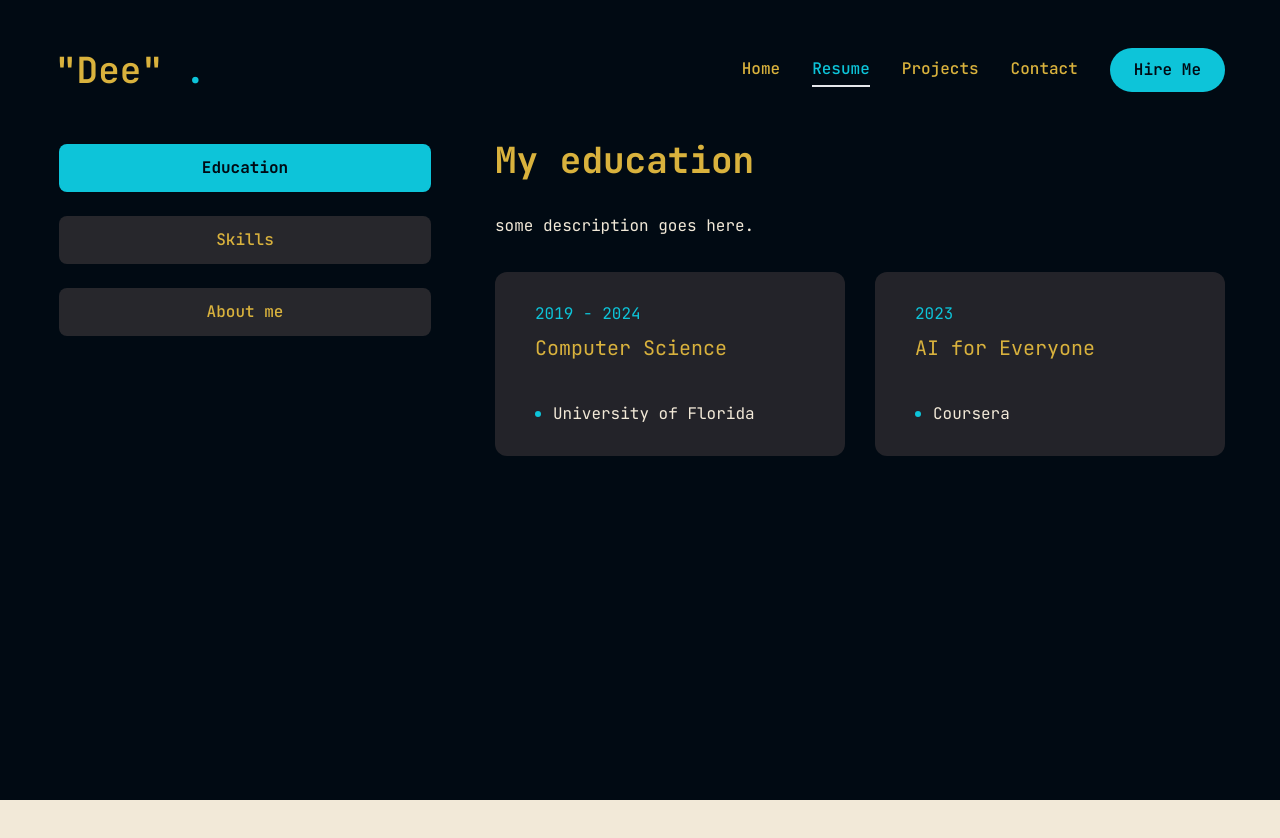
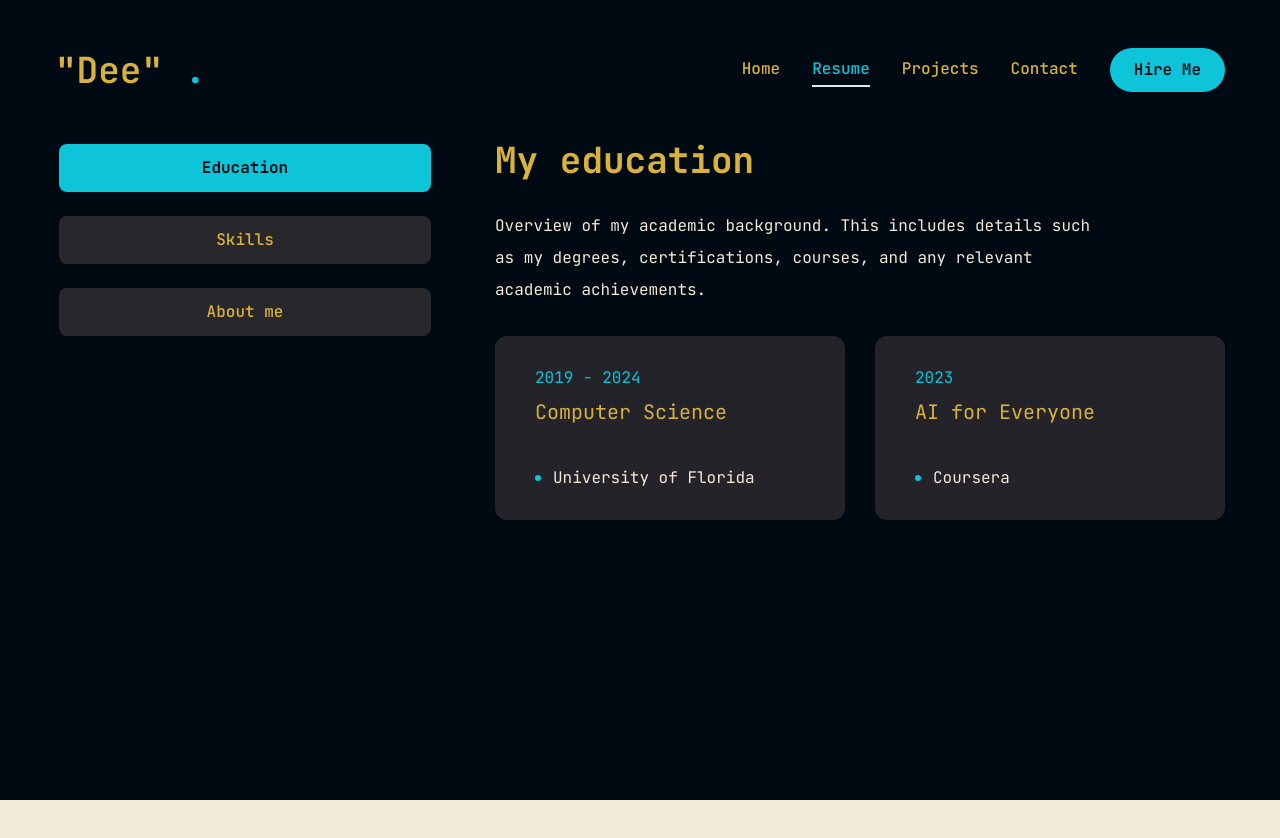
Before and after one commit to Dapqu/portfolio, a Next.js app: page /resume in a window 1280 px wide. Shown: the top 838 px of the page. Built offline with nearby package versions, Linux system fonts and the light colour scheme.

Commit message:
some updates

```diff
--- a/app/contact/page.jsx
+++ b/app/contact/page.jsx
@@ -1,13 +1,11 @@
 "use client";
 
 import React from "react";
-import { useForm } from "react-hook-form";
 import { Button } from "@/components/ui/button";
 import { Textarea } from "@/components/ui/textarea";
 import { Input } from "@/components/ui/input";
 import { FaPhoneAlt, FaEnvelope, FaMapMarkerAlt } from 'react-icons/fa'
 import { motion } from "framer-motion";
-import HCaptcha from '@hcaptcha/react-hcaptcha';
 
 const info = [
     {
@@ -29,18 +27,13 @@ const info = [
 
 const Contact = () => {
     const [result, setResult] = React.useState("");
-    const { register, handleSubmit, setValue } = useForm();
-
-    const onHCaptchaChange = (token) => {
-        setValue("h-captcha-response", token);
-    };
 
     const onSubmit = async (event) => {
         event.preventDefault();
         setResult("Sending....");
         const formData = new FormData(event.target);
 
-      formData.append("access_key", "d90eb892-eda8-4e48-b733-1f7629dbc32b");
+        formData.append("access_key", "YOUR_ACCESS_KEY_HERE");
 
         const response = await fetch("https://api.web3forms.com/submit", {
             method: "POST",
@@ -71,7 +64,7 @@ const Contact = () => {
                 <div className="flex flex-col xl:flex-row gap-[30px]">
                     {/* Form */}
                     <div className="xl:h-[54%] order-2 xl:order-none">
-                        <form onSubmit={handleSubmit(onSubmit)} className="flex flex-col gap-6 p-10 bg-[#232329] rounded-xl">
+                        <form onSubmit={onSubmit} className="flex flex-col gap-6 p-10 bg-[#232329] rounded-xl">
                             <h3 className="text-4xl text-accent">Let's work together</h3>
                             <p className="text-customColor2">some text goes here.</p>
                             {/* Input */}
@@ -81,6 +74,7 @@ const Contact = () => {
                             </div>
                             {/* Subject */}
                             <Input type="text" name="subject" placeholder="Subject" required />
+                            <Input type="hidden" name="from_name" value="Mission Control" />
                             {/* Text area */}
                             <Textarea
                                 className="h-[200px]"
@@ -93,11 +87,6 @@ const Contact = () => {
                                 Send message
                             </Button>
                             {/* hCaptcha */}
-                            <HCaptcha
-                                sitekey="50b2fe65-b00b-4b9e-ad62-3ba471098be2"
-                                reCaptchaCompat={false}
-                                onVerify={onHCaptchaChange}
-                            />
                         </form>
                     </div>
                     {/* Info */}
--- a/app/resume/page.jsx
+++ b/app/resume/page.jsx
@@ -31,7 +31,7 @@ import {
 
 const about = {
     title: "About me",
-    description: "some description goes here.",
+    description: "Some of the personal information about me!",
     info: [
         {
             fieldName: "Name",
@@ -63,7 +63,7 @@ const about = {
 const education = {
     icon: "",
     title: "My education",
-    description: "some description goes here.",
+    description: "Overview of my academic background. This includes details such as my degrees, certifications, courses, and any relevant academic achievements.",
     items: [
         {
             institution: "University of Florida",
@@ -80,7 +80,7 @@ const education = {
 
 const skills = {
     title: "My skills",
-    description: "some description goes here.",
+    description: "Showcase of my proficiency in various areas relevant to my field or industry, which include technical skills, as well as soft skills.",
     skillList: [
         {
             icon: <FaHtml5 />,
--- a/components/Photo.jsx
+++ b/components/Photo.jsx
@@ -20,10 +20,10 @@ const Photo = () => {
                         opacity: 1,
                         transition: { delay: 1.2, duration: 0.2, ease: 'easeInOut' }
                     }}
-                    className="w-[298px] h-[298px] xl:w-[498px] xl:h-[498px] mix-blend-lighten absolute"
+                    className="w-[398px] h-[398px] xl:w-[598px] xl:h-[598px] mix-blend-lighten absolute top-1/2 left-1/2 transform -translate-x-1/2 -translate-y-1/2"
                 >
                     <Image
-                        src="/assets/photo.jpg"
+                        src="/assets/photo.png"
                         priority
                         quality={100}
                         fill
@@ -34,7 +34,7 @@ const Photo = () => {
 
                 {/* Rank circle, league reference */}
                 <motion.svg
-                    className="w-[300px] xl:w-[506px] h-[300px] xl:h-[506px]"
+                    className="w-[400px] xl:w-[606px] h-[400px] xl:h-[606px]"
                     fill="transparent"
                     viewBox="0 0 506 506"
                     xmlns="http://www.w3.org/2000/svg"
```
Also changed, not shown: public/assets/photo.jpg (deleted), 1 other file (tests, documents, lock files or other folders). Lines whose indentation alone changed are shown as unchanged.
